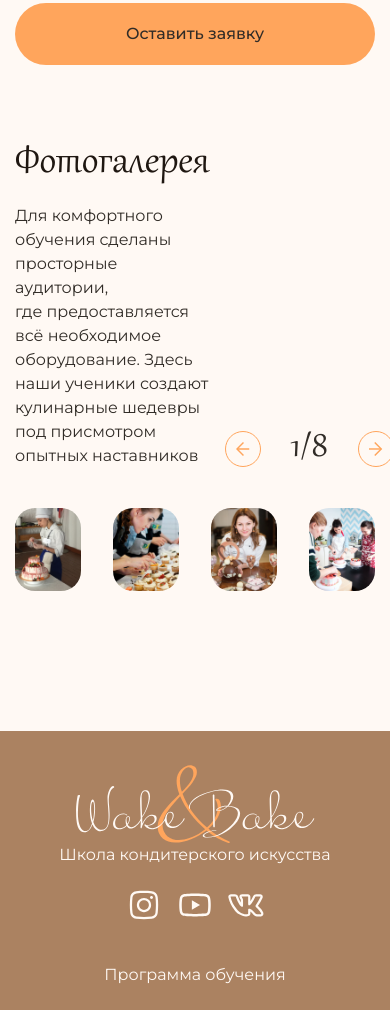
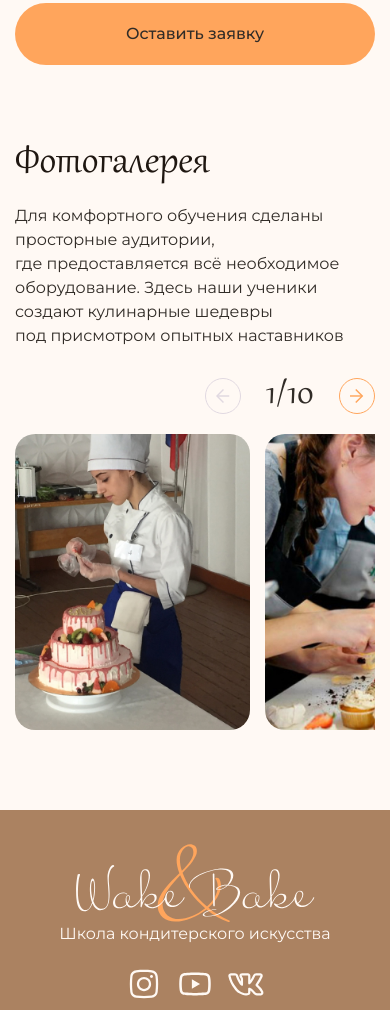
Before and after one commit to JJeset/wake-bake, a plain HTML site: page index.html in a window 390 px wide. Shown: the part 2718-3728 px from the top of the page. Drawn offline with Linux system fonts and the light colour scheme.

Commit message:
ну типа немного там немного тут

```diff
--- a/css/global.css
+++ b/css/global.css
@@ -29,13 +29,11 @@
     padding: 140px 0;
 }
 
-.main__program {
+.main__program,
+.main__gallery {
     padding-bottom: 145px;
 }
 
-.main__gallery {
-    margin-bottom: 140px;
-}
 
 .container {
     max-width: 1310px;
--- a/css/style.css
+++ b/css/style.css
@@ -397,6 +397,7 @@
 
 .gallery__img {
     justify-self: center;
+    align-self: center;
 }
 
 .gallery__img img {
@@ -406,9 +407,9 @@
 
 .gallery__content {
     align-items: end;
-    gap: 15px;
+    gap: 30px 15px;
     display: flex;
-    justify-content: space-between
+    justify-content: space-between;
 }
 
 .gallery__info {
@@ -419,18 +420,20 @@
     margin-bottom: 20px;
 }
 
-.gallery__text {
-
-}
+.gallery__text {}
 
 .gallery__nav {
     display: flex;
     align-items: center;
-    gap: 30px;
+    gap: 98px;
     font-family: 'Gabriola';
     font-size: 42px;
     line-height: .9;
+    position: relative;
+}
 
+.gallery__nav-under {
+    display: none;
 }
 
 .gallery__prev {}
@@ -467,17 +470,36 @@
     fill: var(--general-bg);
 }
 
-.gallery__next:active path,
-.gallery__prev:active path {
+
+.gallery__pagination {
+    position: absolute;
+    content: '';
+    display: flex;
+    top: 50%;
+    left: 50%;
+    bottom: auto;
+    width: auto;
+    transform: translate(-50%, -50%);
 
 }
 
-
-.gallery__pagination {
-    display: flex;
+.swiper-button-disabled path {
+    fill: #E1D9E1;
 }
 
-.swiper-pagination {}
+.swiper-button-disabled {
+    border-color: #E1D9E1;
+    cursor: auto;
+}
+.swiper-button-disabled.gallery__prev:hover,
+.swiper-button-disabled.gallery__next:hover  {
+    background: transparent;
+}
+
+.swiper-button-disabled.gallery__prev:hover path,
+.swiper-button-disabled.gallery__next:hover path  {
+    fill: #E1D9E1;
+}
 
 .gallery__slider {}
 
@@ -487,6 +509,7 @@
     border-radius: var(--border-radius);
     overflow: hidden;
 }
+
 .gallery__slide img {
     width: 100%;
 }
@@ -622,6 +645,22 @@
         display: none;
     }
 
+    /* --------------- */
+
+    .gallery__inner {
+        grid-template-columns: none;
+    }
+
+
+    .gallery__img {
+        display: none;
+    }
+
+    .gallery__info {
+        max-width: none;
+    }
+
+
 }
 
 @media (max-width: 800px) {
@@ -693,6 +732,11 @@
 
     .main__about {
         padding: 60px 0 80px;
+    }
+
+    .main__program,
+    .main__gallery {
+        padding: 0 0 80px;
     }
 
     .main__program {
@@ -773,6 +817,15 @@
     .accordion-list__control-icon svg {
         width: 10px;
     }
+
+    /* ---------------------------------- */
+    .gallery__content {
+        flex-direction: column;
+    }
+
+    .gallery__inner {
+        margin-bottom: 20px;
+    }
 }
 
 @media (max-width: 450px) {
--- a/index.html
+++ b/index.html
@@ -735,62 +735,70 @@
                                     под присмотром опытных наставников
                                 </p>
                             </div>
-                            <div class="gallery__nav" >
+                            <div class="gallery__nav">
                                 <button class="gallery__prev" type="button">
-                                    <svg width="14" height="14" viewBox="0 0 14 14" fill="none" xmlns="http://www.w3.org/2000/svg">
-                                        <path d="M7.992 1.00777L2.016 6.98377L7.992 12.9598L6.984 13.9678L-3.0528e-07 6.98377L6.984 -0.000227365L7.992 1.00777Z" fill="#FFA55C"/>
-                                        <path d="M1.0083 7.70312L1.0083 6.26313L13.2483 6.26312L13.2483 7.70312L1.0083 7.70312Z" fill="#FFA55C"/>
-                                        </svg>
+                                    <svg width="14" height="14" viewBox="0 0 14 14" fill="none"
+                                        xmlns="http://www.w3.org/2000/svg">
+                                        <path
+                                            d="M7.992 1.00777L2.016 6.98377L7.992 12.9598L6.984 13.9678L-3.0528e-07 6.98377L6.984 -0.000227365L7.992 1.00777Z"
+                                            fill="#FFA55C" />
+                                        <path
+                                            d="M1.0083 7.70312L1.0083 6.26313L13.2483 6.26312L13.2483 7.70312L1.0083 7.70312Z"
+                                            fill="#FFA55C" />
+                                    </svg>
 
                                 </button>
                                 <div class="gallery__pagination"></div>
                                 <button class="gallery__next" type="button">
-                                    <svg width="14" height="14" viewBox="0 0 14 14" fill="none" xmlns="http://www.w3.org/2000/svg">
-                                        <path d="M5.25653 12.96L11.2325 6.984L5.25654 1.008L6.26454 -3.0528e-07L13.2485 6.984L6.26454 13.968L5.25653 12.96Z" fill="#FFA55C"/>
-                                        <path d="M12.2402 6.26465L12.2402 7.70465L0.000234839 7.70465L0.000234902 6.26465L12.2402 6.26465Z" fill="#FFA55C"/>
-                                        </svg>
+                                    <svg width="14" height="14" viewBox="0 0 14 14" fill="none"
+                                        xmlns="http://www.w3.org/2000/svg">
+                                        <path
+                                            d="M5.25653 12.96L11.2325 6.984L5.25654 1.008L6.26454 -3.0528e-07L13.2485 6.984L6.26454 13.968L5.25653 12.96Z"
+                                            fill="#FFA55C" />
+                                        <path
+                                            d="M12.2402 6.26465L12.2402 7.70465L0.000234839 7.70465L0.000234902 6.26465L12.2402 6.26465Z"
+                                            fill="#FFA55C" />
+                                    </svg>
 
                                 </button>
                             </div>
                         </div>
                     </div>
-                    <div class="gallery__slider swiper">
+                    <swiper-container class="gallery__slider swiper">
                         <div class="gallery__wrapper swiper-wrapper">
-                            <div class="gallery__slide swiper-slide">
+                            <a class="gallery__slide swiper-slide" data-fslightbox="gallery" href="img/content/gallery/1.jpg">
                                 <img src="img/content/gallery/1.jpg" alt="">
-                            </div>
-                            <div class="gallery__slide swiper-slide">
+                            </a>
+                            <a class="gallery__slide swiper-slide" data-fslightbox="gallery" href="img/content/gallery/2.jpg">
                                 <img src="img/content/gallery/2.jpg" alt="">
-                            </div>
-                            <div class="gallery__slide swiper-slide">
+                            </a>
+                            <a class="gallery__slide swiper-slide" data-fslightbox="gallery" href="img/content/gallery/3.jpg">
                                 <img src="img/content/gallery/3.jpg" alt="">
-                            </div>
-                            <div class="gallery__slide swiper-slide">
+                            </a>
+                            <a class="gallery__slide swiper-slide" data-fslightbox="gallery" href="img/content/gallery/4.jpg">
                                 <img src="img/content/gallery/4.jpg" alt="">
-                            </div>
-                            <div class="gallery__slide swiper-slide">
+                            </a>
+                            <a class="gallery__slide swiper-slide" data-fslightbox="gallery" href="img/content/gallery/1.jpg">
                                 <img src="img/content/gallery/1.jpg" alt="">
-                            </div>
-                            <div class="gallery__slide swiper-slide">
+                            </a>
+                            <a class="gallery__slide swiper-slide" data-fslightbox="gallery" href="img/content/gallery/2.jpg">
                                 <img src="img/content/gallery/2.jpg" alt="">
-                            </div>
-                            <div class="gallery__slide swiper-slide">
+                            </a>
+                            <a class="gallery__slide swiper-slide" data-fslightbox="gallery" href="img/content/gallery/3.jpg">
                                 <img src="img/content/gallery/3.jpg" alt="">
-                            </div>
-                            <div class="gallery__slide swiper-slide">
+                            </a>
+                            <a class="gallery__slide swiper-slide" data-fslightbox="gallery" href="img/content/gallery/4.jpg">
                                 <img src="img/content/gallery/4.jpg" alt="">
-                            </div>
-                            <div class="gallery__slide swiper-slide">
+                            </a>
+                            <a class="gallery__slide swiper-slide" data-fslightbox="gallery" href="img/content/gallery/1.jpg">
                                 <img src="img/content/gallery/1.jpg" alt="">
-                            </div>
-                            <div class="gallery__slide swiper-slide">
+                            </a>
+                            <a class="gallery__slide swiper-slide" data-fslightbox="gallery" href="img/content/gallery/2.jpg">
                                 <img src="img/content/gallery/2.jpg" alt="">
-                            </div>
-                            <div class="gallery__slide swiper-slide">
-                                <img src="img/content/gallery/3.jpg" alt="">
-                            </div>
+                            </a>
+
                         </div>
-                    </div>
+                    </swiper-container>
                 </div>
             </section>
 
--- a/js/main.js
+++ b/js/main.js
@@ -112,18 +112,33 @@
     /// Slider gallery
 
     const swiper = new Swiper('.gallery__slider', {
-        spaceBetween: 32,
-        slidesPerView: 4,
+        spaceBetween: 15,
+        slidesPerView: 1.5,
 
         pagination: {
+            el: '.gallery__pagination',
             type: 'fraction',
-            el: '.gallery__pagination',
         },
 
         navigation: {
             nextEl: '.gallery__next',
             prevEl: '.gallery__prev',
         },
+
+        breakpoints: {
+            401: {
+                slidesPerView: 2
+            },
+            601: {
+                slidesPerView: 3
+            },
+            801: {
+                spaceBetween: 32
+            },
+            1101: {
+                slidesPerView: 4
+            }
+        }
     });
 
 })()
```
